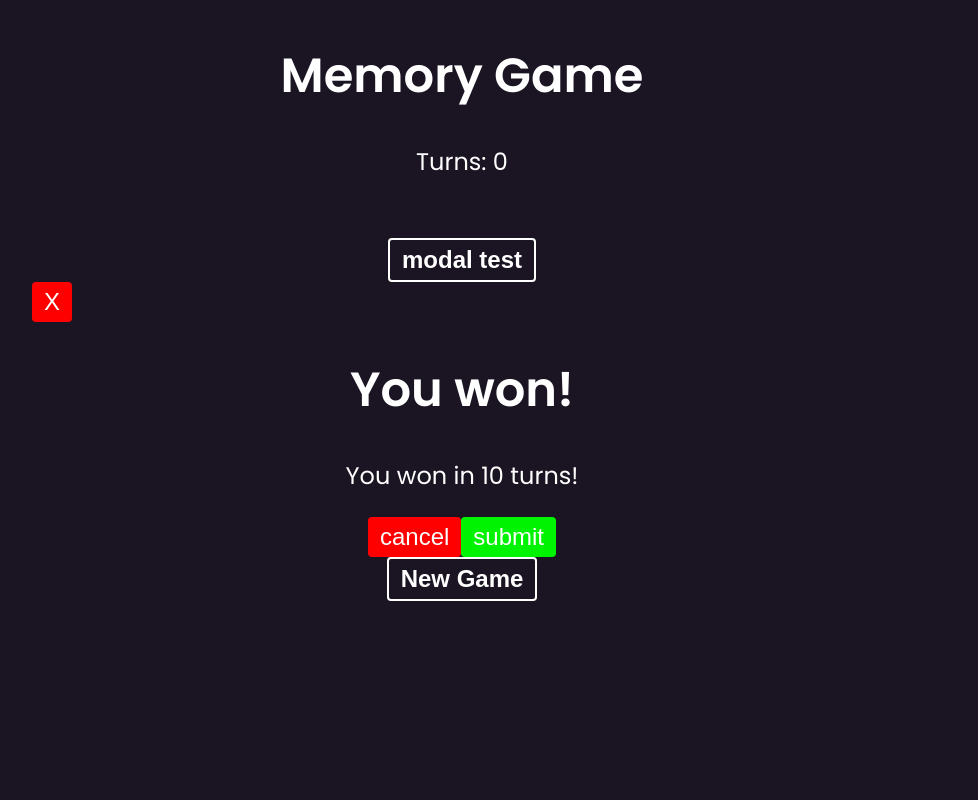
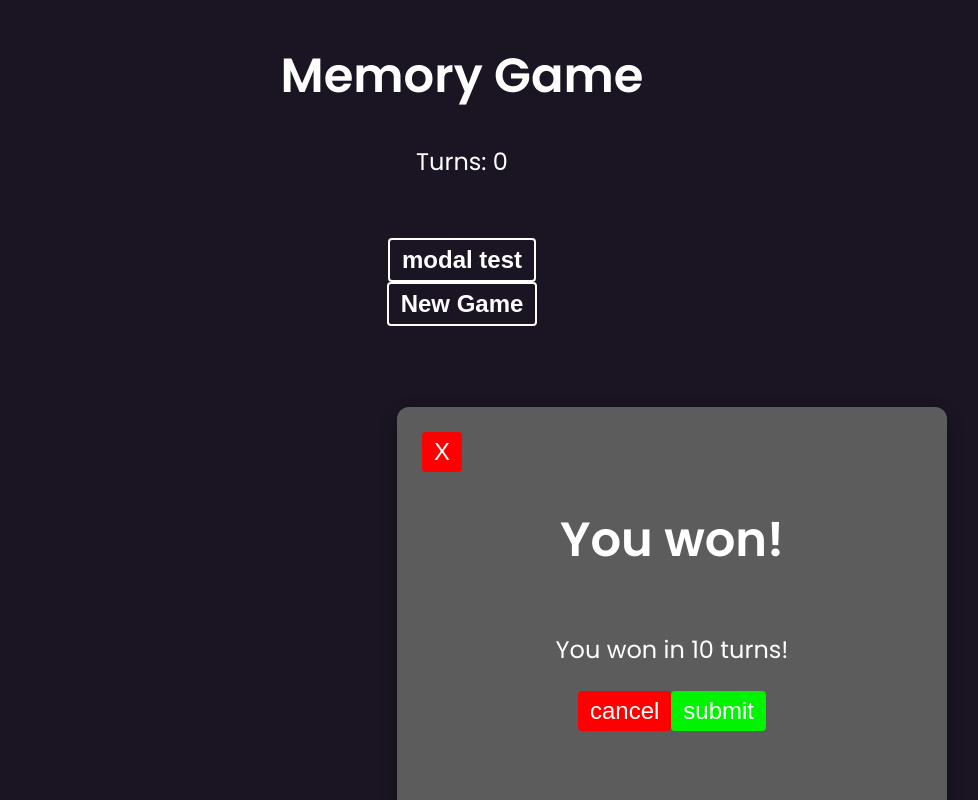
Before and after one commit to darrenxychen/memorygame, a React (Vite) app: page / in a window 1280 px wide. Both pictures are taken after a click on the button "modal test". Shown: the whole page, without its empty margins (178-1156 px from the left). Built offline with nearby package versions, Linux system fonts and the light colour scheme.

Commit message:
added some styling for the modal

```diff
--- a/src/components/Modal.css
+++ b/src/components/Modal.css
@@ -34,3 +34,23 @@
 .x-btn:hover {
   background: rgb(197, 0, 0);
 }
+
+.modal-background {
+  width: 100vw;
+  height: 100vh;
+  position: fixed;
+  display: flex;
+  justify-content: center;
+  align-items: center;
+}
+
+.modal-container {
+  width: 500px;
+  height: 500px;
+  border-radius: 12px;
+  background-color: rgb(92, 92, 92);
+  box-shadow: rgba(00, 0, 0, 0.35) 0px 5px 15px;
+  display: flex;
+  flex-direction: column;
+  padding: 25px;
+}
--- a/src/components/Modal.jsx
+++ b/src/components/Modal.jsx
@@ -4,7 +4,10 @@ function Modal({ closeModal }) {
   return (
     <div className="modal-background">
       <div className="modal-container">
-        <button className="x-btn" onClick={() => closeModal(false)}> X </button>
+        <div className="title-close-btn">
+          <button className="x-btn" onClick={() => closeModal(false)}> X </button>
+        </div>
+
         <div className="title">
           <h1>You won!</h1>
         </div>
```
